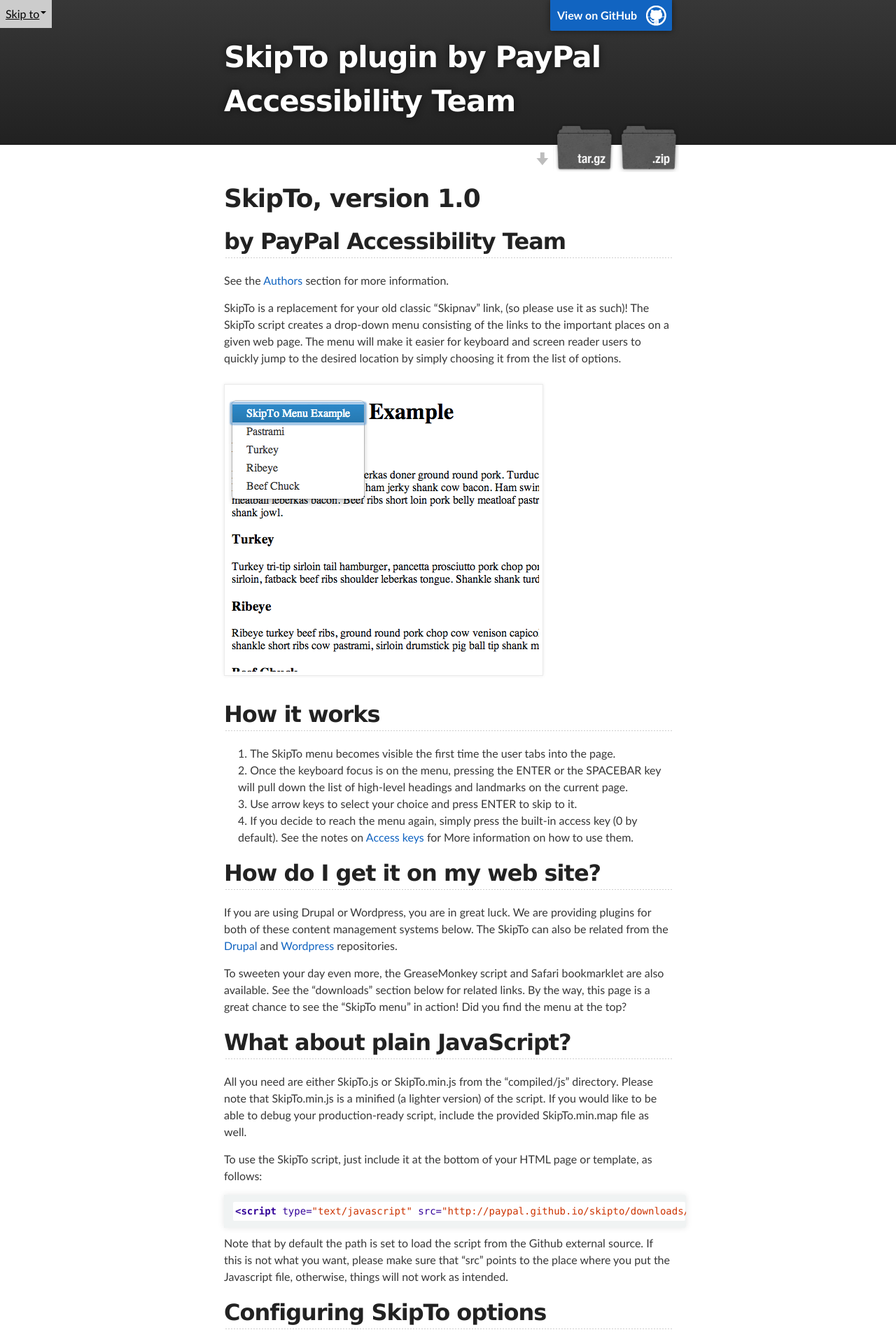
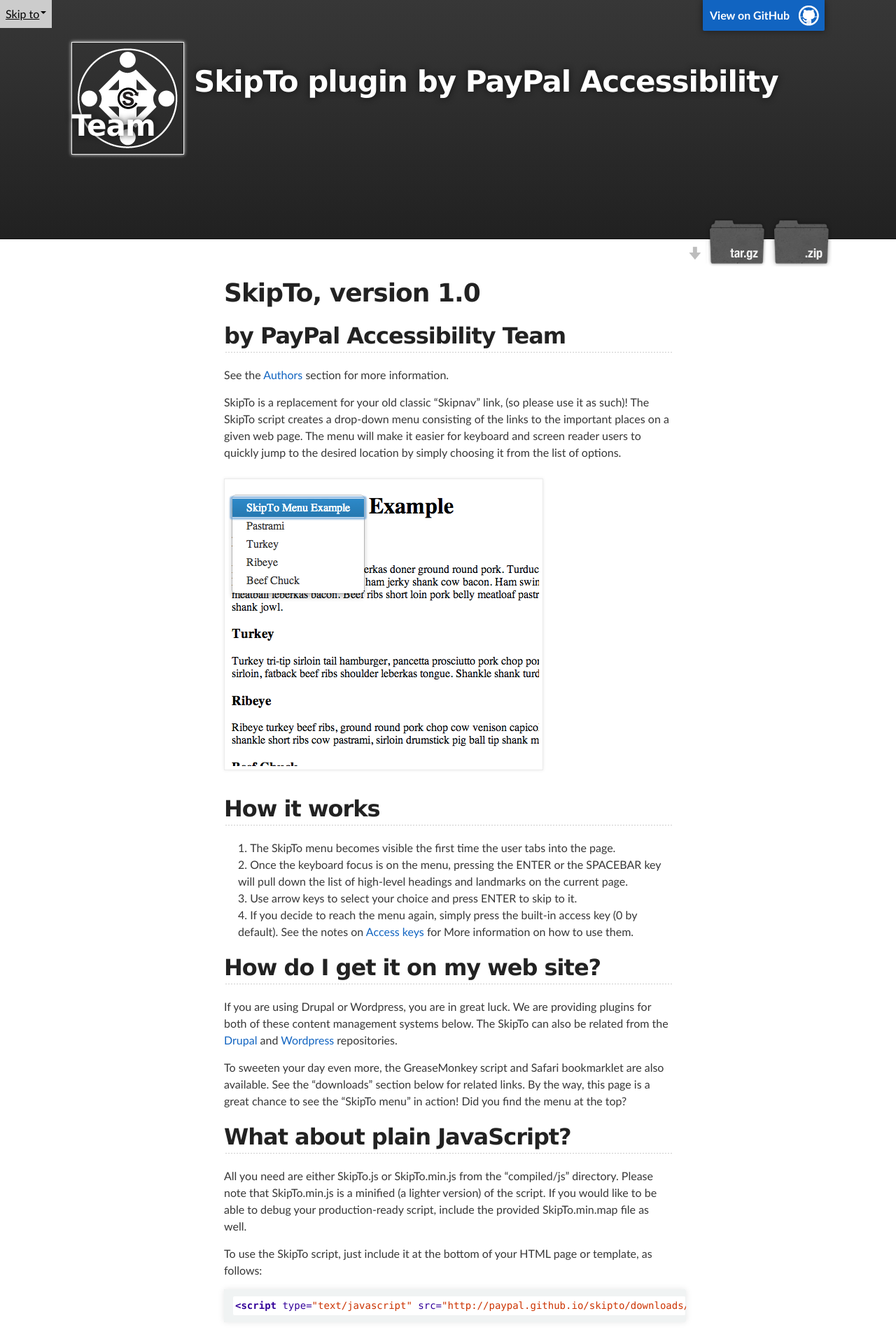
Before and after one commit to paypal/skipto, a Jekyll site: the page built from index.md, in a window 1280 px wide. Shown: the top 1904 px of the page at 70% size. Built offline with Jekyll 4.4.1, drawn with Linux system fonts in a browser that asks for light colours; Markdown is read by kramdown in place of the engine named in the settings.

Commit message:
Add new opensource logo

```diff
--- a/_layouts/index.html
+++ b/_layouts/index.html
@@ -11,9 +11,11 @@
 	<body>
 		<!-- HEADER -->
 		<div id="header_wrap" class="outer">
-				<header class="inner" role="banner">
+				<header class="inner" role="banner" style="max-width: 1076px;">
 					<a id="forkme_banner" href="https://github.com/paypal/skipto">View on GitHub</a>
-					<h1 id="project_title">SkipTo plugin by PayPal Accessibility Team</h1>
+					<div>
+					<a href="http://paypal.github.io"><img src="images/accessibility_SkipTo_withedgewhite_transp.png" alt="Skip To Logo"></a>
+					<h1 id="project_title" style="display:inline; margin-left:10px;position:relative;top:-100px;">SkipTo plugin by PayPal Accessibility Team</h1>
 					<section id="downloads">
 						<a class="zip_download_link" href="https://github.com/paypal/skipto/zipball/master">Download this project as a .zip file</a>
 						<a class="tar_download_link" href="https://github.com/paypal/skipto/tarball/master">Download this project as a tar.gz file</a>
```
Also changed, not shown: images/accessibility_SkipTo_withedgewhite_transp.png (added).
